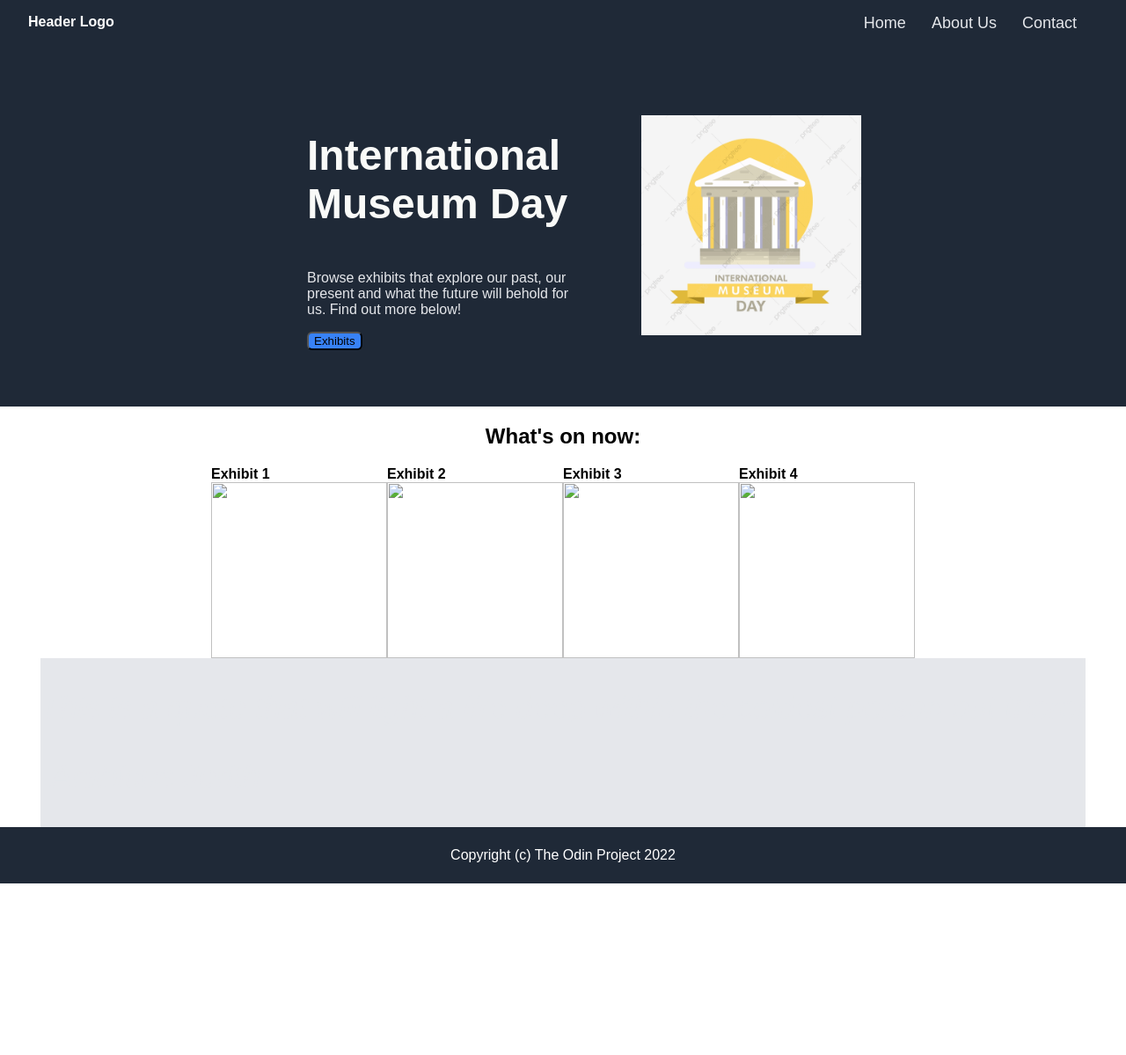
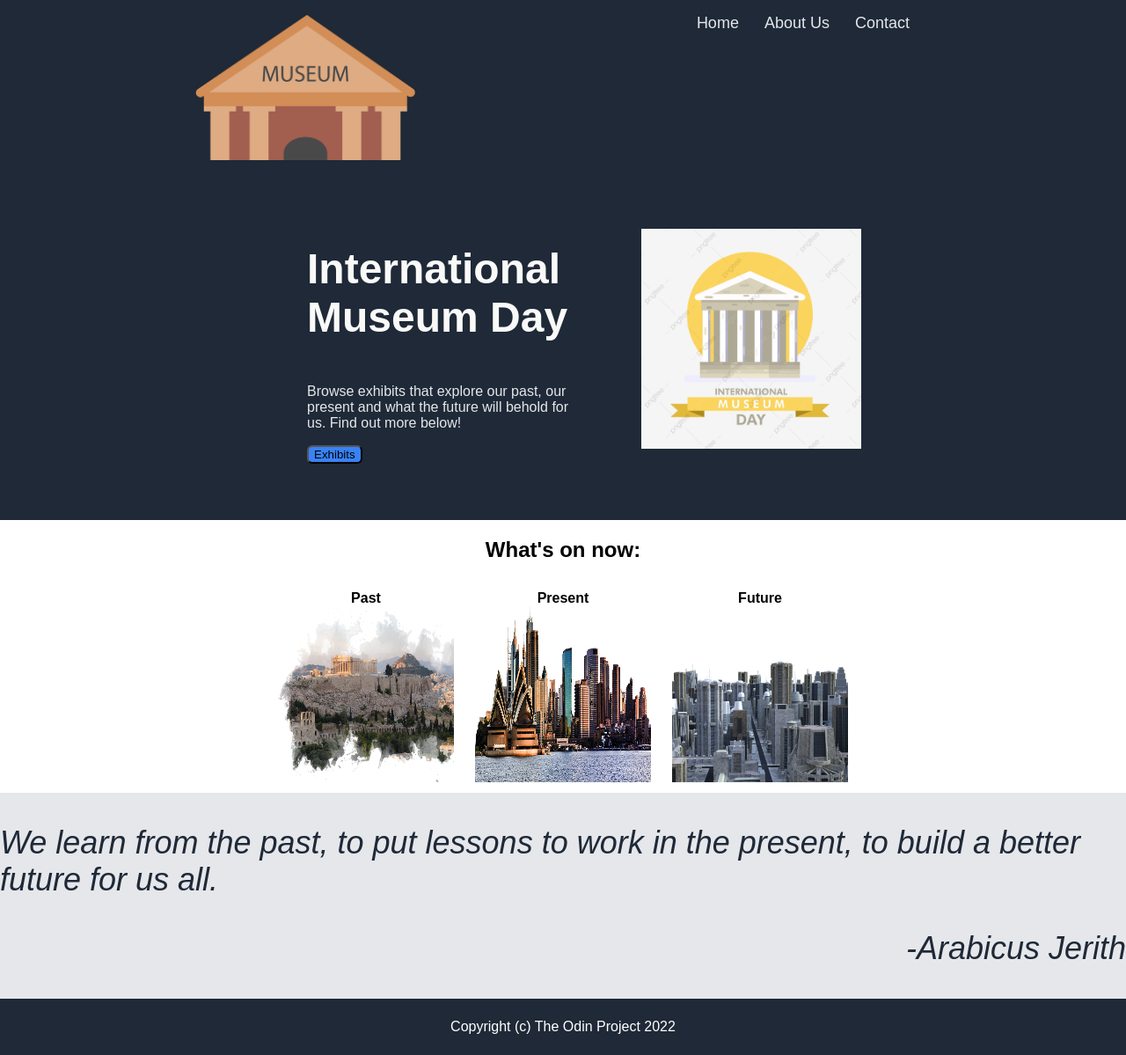
Before and after one commit to zane-v93/landing-page, a plain HTML site: page landing-page.html in a window 1280 px wide. Shown: the whole page at 88% size. Before the commit the page ends 1004 px from the top, so only its background shows below. Drawn offline with Linux system fonts and the light colour scheme.

Commit message:
Images added to placeholders, all images filed into new directory

```diff
--- a/landing-page.html
+++ b/landing-page.html
@@ -8,7 +8,7 @@
 <body>
     <div class="header">
         <div class="logo">
-          Header Logo
+          <img src="landing-page-images/museum.png">
         </div>
         <div class="top-links">
             <ul>
@@ -32,17 +32,17 @@
         <h2>What's on now:</h2>
             <div class="Exhibits">
                 <div class="exhibit-list">
-                    <div class="on-show">Exhibit 1<img src="#"> </div>
-                    <div class="on-show">Exhibit 2<img src="#"> </div>
-                    <div class="on-show">Exhibit 3<img src="#"> </div>
-                    <div class="on-show">Exhibit 4<img src="#"> </div>
+                    <div class="on-show">Past<img src="landing-page-images/acropolis.png"> </div>
+                    <div class="on-show">Present<img src="landing-page-images/sydney-skyline.png"> </div>
+                    <div class="on-show">Future<img src="landing-page-images/future-skyline.png"> </div>
                 </div>
             </div>
-            <div class="quote"><p>This is a quote that will light a fire deep within the coldest
-                person out there!</p>
-                <p>-Arabicus Jerith</p>
+            <div class="quote">
+                <p>We learn from the past, to put lessons to work in the present, to build
+                    a better future for us all.
+                </p>
+                <p style="text-align:right;"">-Arabicus Jerith</p>
             </div>
-
     </div>
     <div class="footer">
 Copyright (c) The Odin Project 2022
--- a/styles.css
+++ b/styles.css
@@ -11,7 +11,7 @@ body{
     color: white;
     padding: 16px;
     display: flex;
-    justify-content: space-between;
+    justify-content: space-around;
 }
 
 /*top link style*/
@@ -73,7 +73,8 @@ img{
 }
 
 .logo{
-    font-weight: 800;
+    height: 150px;
+    width: 150px;
     margin-left: 16px;
 }
 .on-show img{
@@ -99,9 +100,11 @@ img{
 }
 .on-show{
     font-weight: 800;
+    padding: 12px;
     display: flex;
     flex-direction: column;
     justify-content: center;
+    align-items: center;
 }
 
 /*quote container*/
@@ -112,6 +115,9 @@ img{
     font-style: italic;
 }
 
+.quote p{
+    color: #1f2937;
+}
 .footer{
     background-color: #1f2937;
     color: white;
```
Also changed, not shown: landing-page-images/acropolis.png (added), landing-page-images/future-skyline.png (added), landing-page-images/museum.png (added), landing-page-images/sydney-skyline.png (added).
